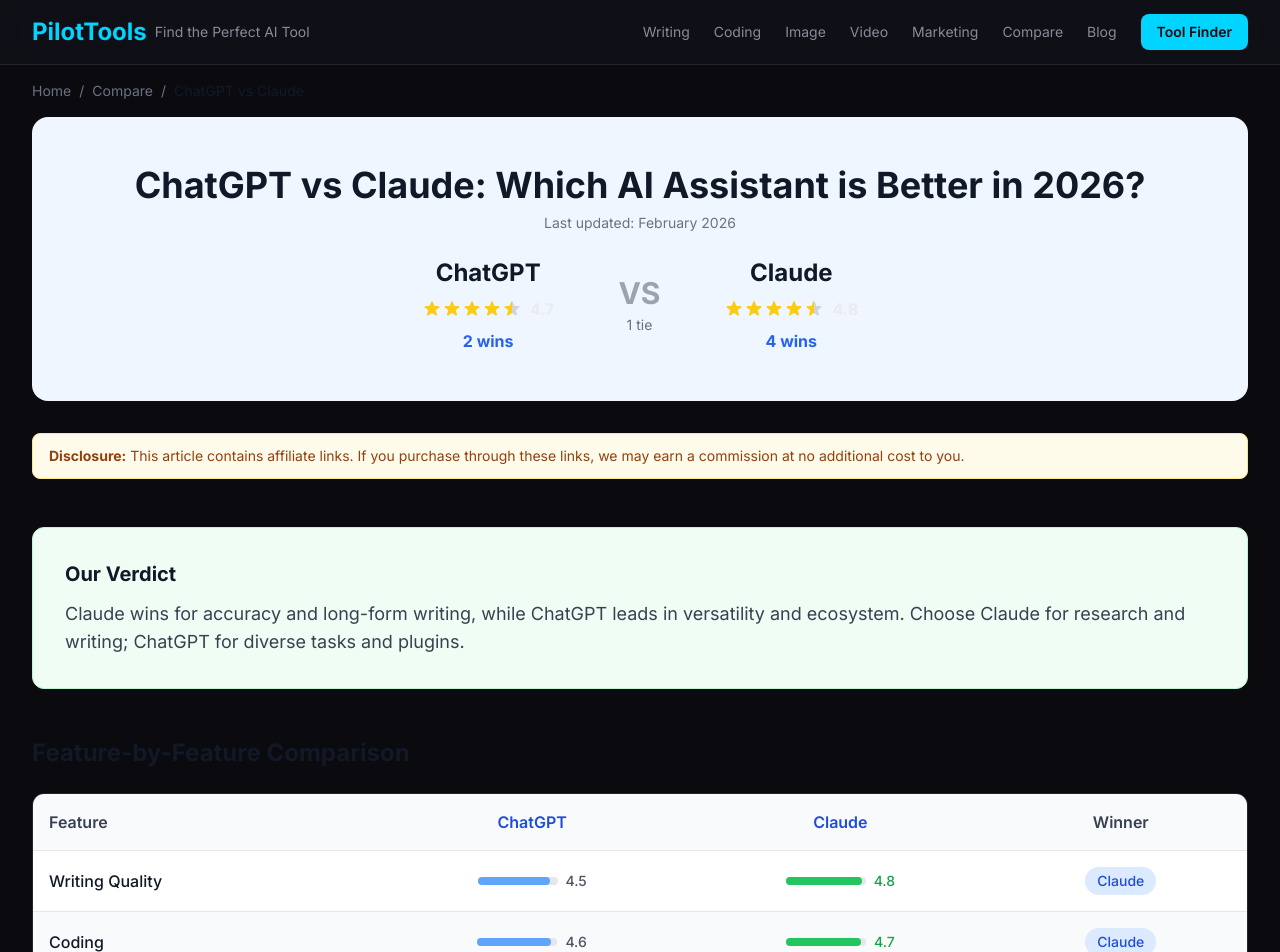
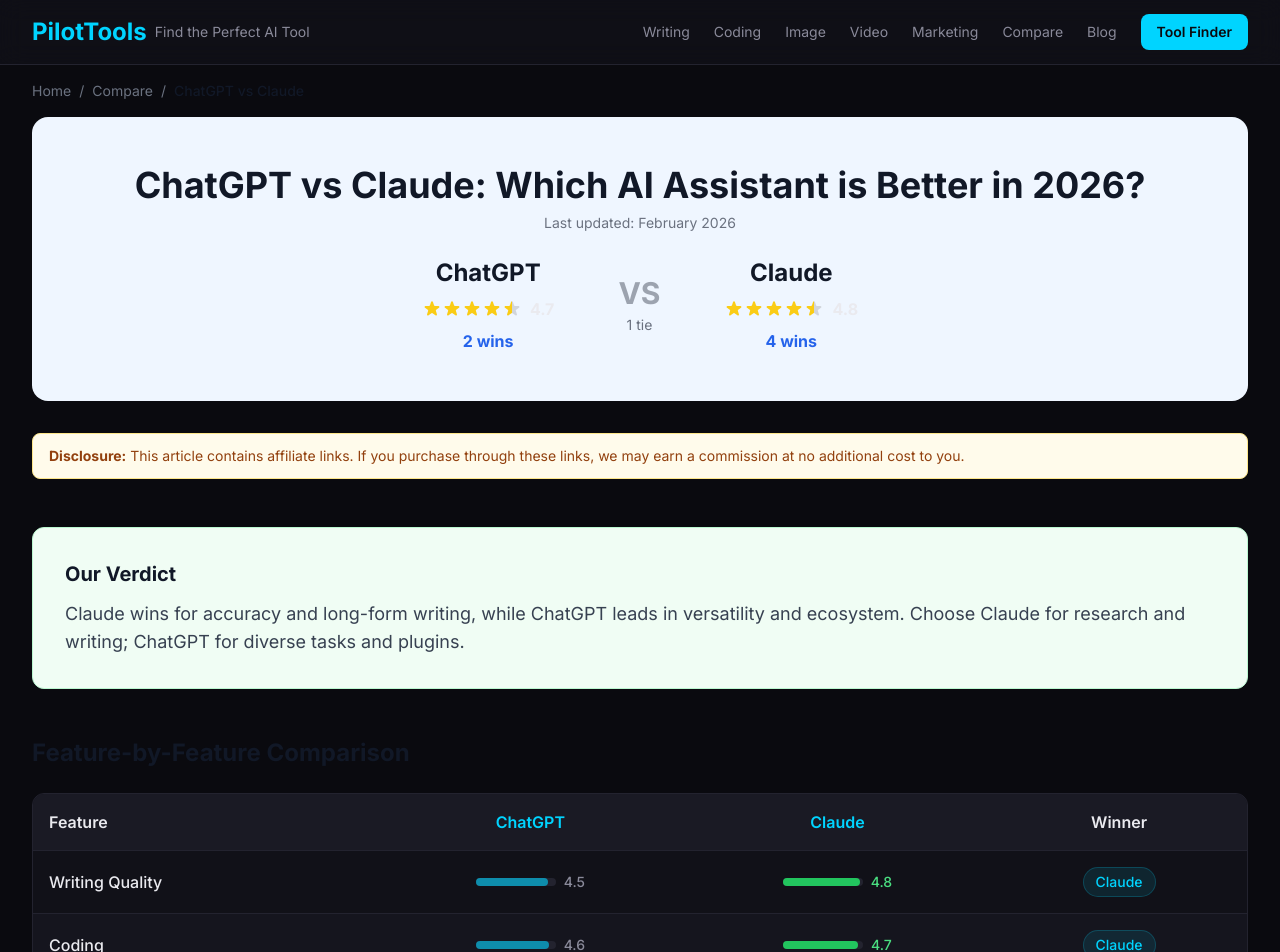
Before and after one commit to talhahbilal1-arch/social-media-empire, a Next.js app in the folder ai-tools-hub/: page /compare/chatgpt-vs-claude/ in a window 1280 px wide. Shown: the top 952 px of the page. Built offline with nearby package versions, Linux system fonts and the light colour scheme.

Commit message:
wip: ai-tools-hub/components/ComparisonTable.js  08:37:37

```diff
--- a/ai-tools-hub/components/ComparisonTable.js
+++ b/ai-tools-hub/components/ComparisonTable.js
@@ -3,30 +3,30 @@
     <div className="overflow-x-auto">
       <table className="w-full border-collapse">
         <thead>
-          <tr className="bg-gray-50">
-            <th className="text-left p-4 font-semibold text-gray-700 border-b">Feature</th>
-            <th className="text-center p-4 font-semibold text-primary-700 border-b">{tool1.name}</th>
-            <th className="text-center p-4 font-semibold text-primary-700 border-b">{tool2.name}</th>
-            <th className="text-center p-4 font-semibold text-gray-700 border-b">Winner</th>
+          <tr className="bg-dark-surface-hover">
+            <th className="text-left p-4 font-semibold text-dt border-b border-dark-border">Feature</th>
+            <th className="text-center p-4 font-semibold text-accent border-b border-dark-border">{tool1.name}</th>
+            <th className="text-center p-4 font-semibold text-accent border-b border-dark-border">{tool2.name}</th>
+            <th className="text-center p-4 font-semibold text-dt border-b border-dark-border">Winner</th>
           </tr>
         </thead>
         <tbody>
           {comparison.comparison_points.map((point, idx) => (
-            <tr key={idx} className={idx % 2 === 0 ? 'bg-white' : 'bg-gray-50'}>
-              <td className="p-4 border-b font-medium text-gray-900">{point.feature}</td>
-              <td className="p-4 border-b text-center">
+            <tr key={idx} className={idx % 2 === 0 ? 'bg-dark-surface' : 'bg-dark-surface-hover/50'}>
+              <td className="p-4 border-b border-dark-border font-medium text-dt">{point.feature}</td>
+              <td className="p-4 border-b border-dark-border text-center">
                 <ScoreBar score={point.tool1_score} isWinner={point.winner === comparison.tools[0]} />
               </td>
-              <td className="p-4 border-b text-center">
+              <td className="p-4 border-b border-dark-border text-center">
                 <ScoreBar score={point.tool2_score} isWinner={point.winner === comparison.tools[1]} />
               </td>
-              <td className="p-4 border-b text-center">
+              <td className="p-4 border-b border-dark-border text-center">
                 {point.winner === 'tie' ? (
-                  <span className="badge bg-gray-100 text-gray-700">Tie</span>
+                  <span className="badge bg-dark-surface-hover text-dt-muted border border-dark-border">Tie</span>
                 ) : point.winner === comparison.tools[0] ? (
-                  <span className="badge bg-primary-100 text-primary-700">{tool1.name}</span>
+                  <span className="badge bg-accent/10 text-accent border border-accent/20">{tool1.name}</span>
                 ) : (
-                  <span className="badge bg-primary-100 text-primary-700">{tool2.name}</span>
+                  <span className="badge bg-accent/10 text-accent border border-accent/20">{tool2.name}</span>
                 )}
               </td>
             </tr>
@@ -38,19 +38,19 @@
 }
 
 function ScoreBar({ score, isWinner }) {
-  if (score === 0) return <span className="text-gray-400 text-sm">N/A</span>
+  if (score === 0) return <span className="text-dt-muted text-sm">N/A</span>
 
   const width = `${(score / 5) * 100}%`
 
   return (
     <div className="flex items-center justify-center space-x-2">
-      <div className="w-20 bg-gray-200 rounded-full h-2">
+      <div className="w-20 bg-dark-border rounded-full h-2">
         <div
-          className={`h-2 rounded-full ${isWinner ? 'bg-green-500' : 'bg-primary-400'}`}
+          className={`h-2 rounded-full ${isWinner ? 'bg-green-500' : 'bg-accent/60'}`}
           style={{ width }}
         />
       </div>
-      <span className={`text-sm font-medium ${isWinner ? 'text-green-600' : 'text-gray-600'}`}>
+      <span className={`text-sm font-medium ${isWinner ? 'text-green-400' : 'text-dt-muted'}`}>
         {score.toFixed(1)}
       </span>
     </div>
```
